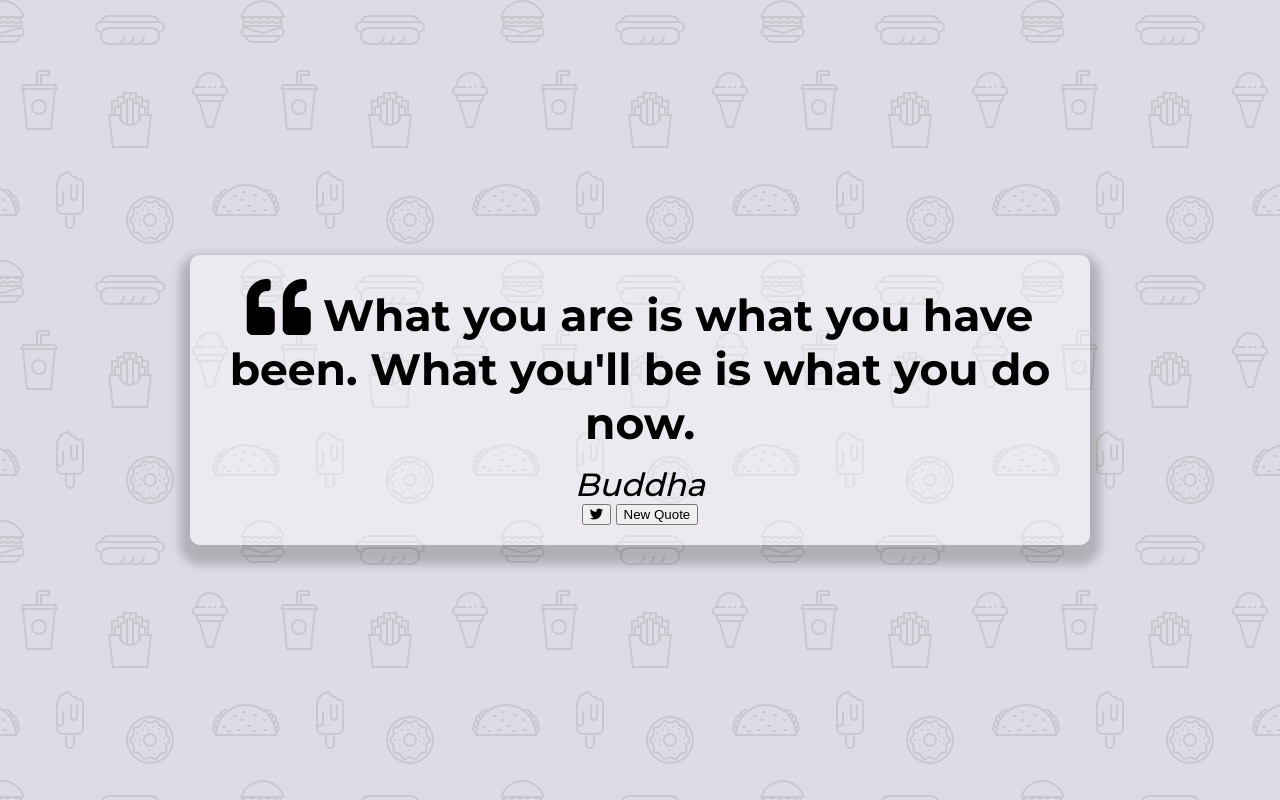
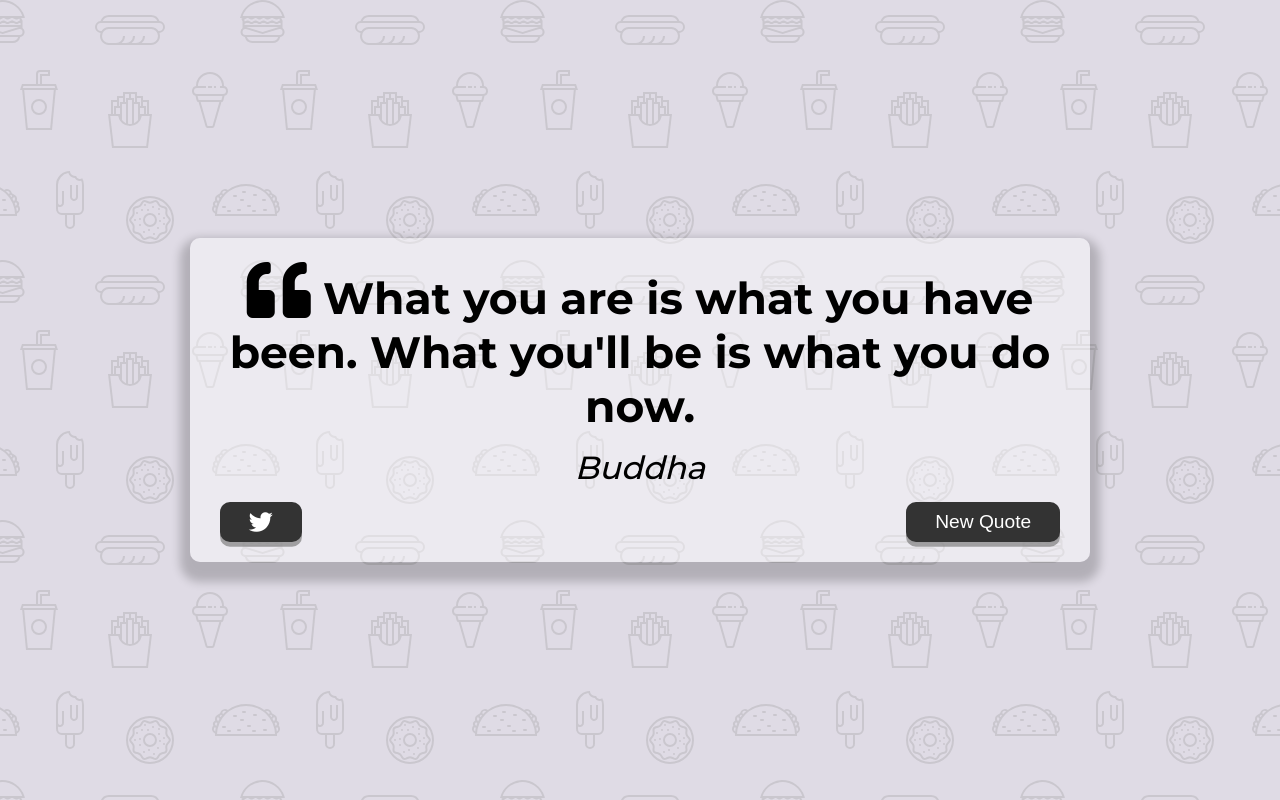
Before and after one commit to oleg-sniga/20-js-projects, a plain HTML site: page 1-quote-generator/index.html in a window 1280 px wide. Drawn offline with Linux system fonts and the light colour scheme.

Commit message:
Lesson 16 is complete

```diff
--- a/1-quote-generator/style.css
+++ b/1-quote-generator/style.css
@@ -52,6 +52,42 @@ body {
   font-style: italic;
 }
 
+.button-container {
+  margin-top: 15px;
+  display: flex;
+  justify-content: space-between;
+}
+
+button {
+  cursor: pointer;
+  font-size: 1.2rem;
+  height: 2.5rem;
+  border: none;
+  border-radius: 10px;
+  color: #fff;
+  background: #333;
+  outline: none;
+  padding: 0.5rem 1.8rem;
+  box-shadow: 0 0.3rem rgba(121, 121, 121, .65);
+}
+
+button:hover {
+  filter: brightness(110%);
+}
+
+button:active {
+  transform: translate(0, 0.3rem);
+  box-shadow: 0 0.1rem rgba(255,255,255, .65);
+}
+
+.twitter-button:hover {
+  color: #38a1f3;
+}
+
+.fa-twitter {
+  font-size: 1.5rem;
+}
+
 
 /* Media Query: Tablet or Smaller */
 
```
